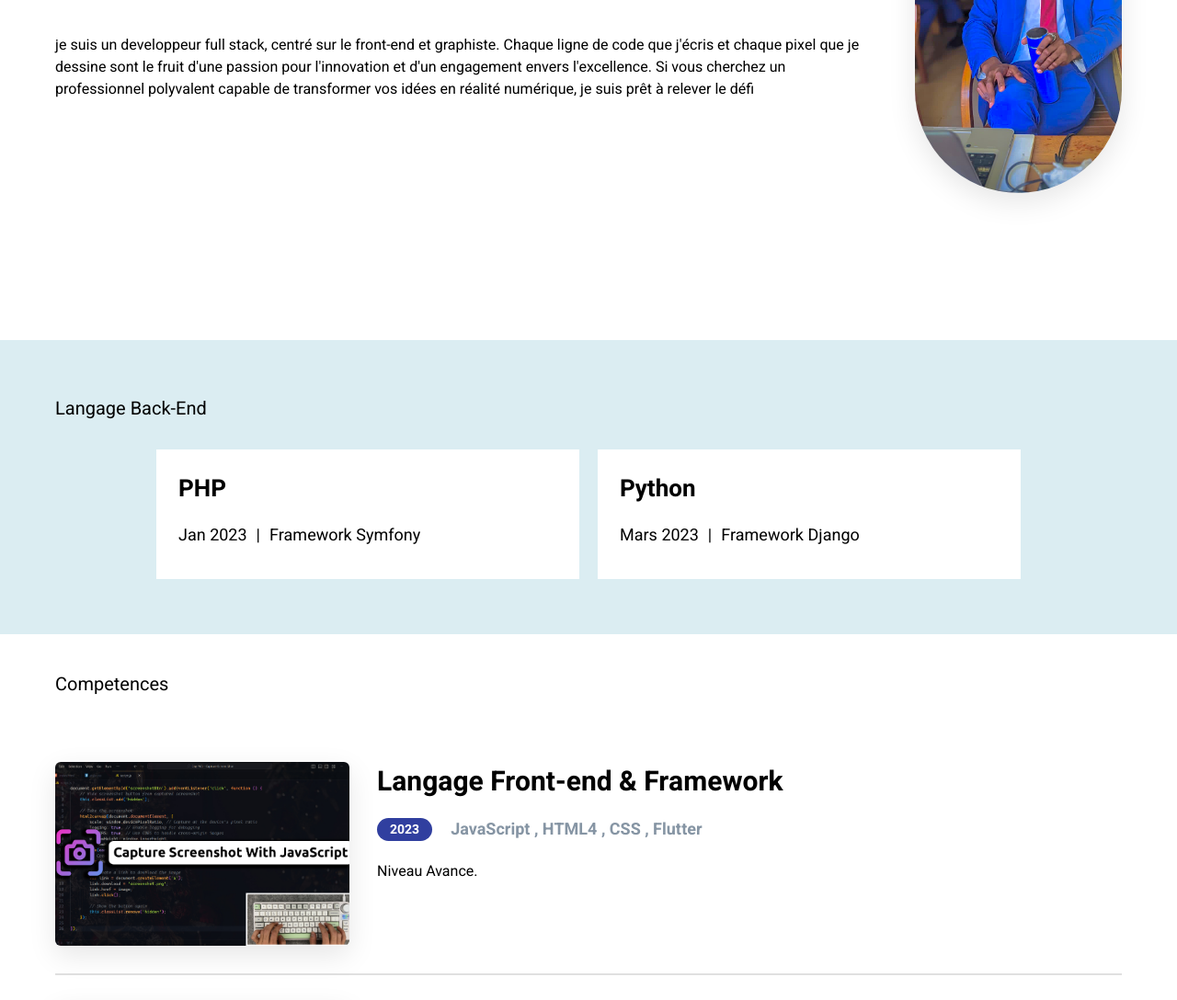
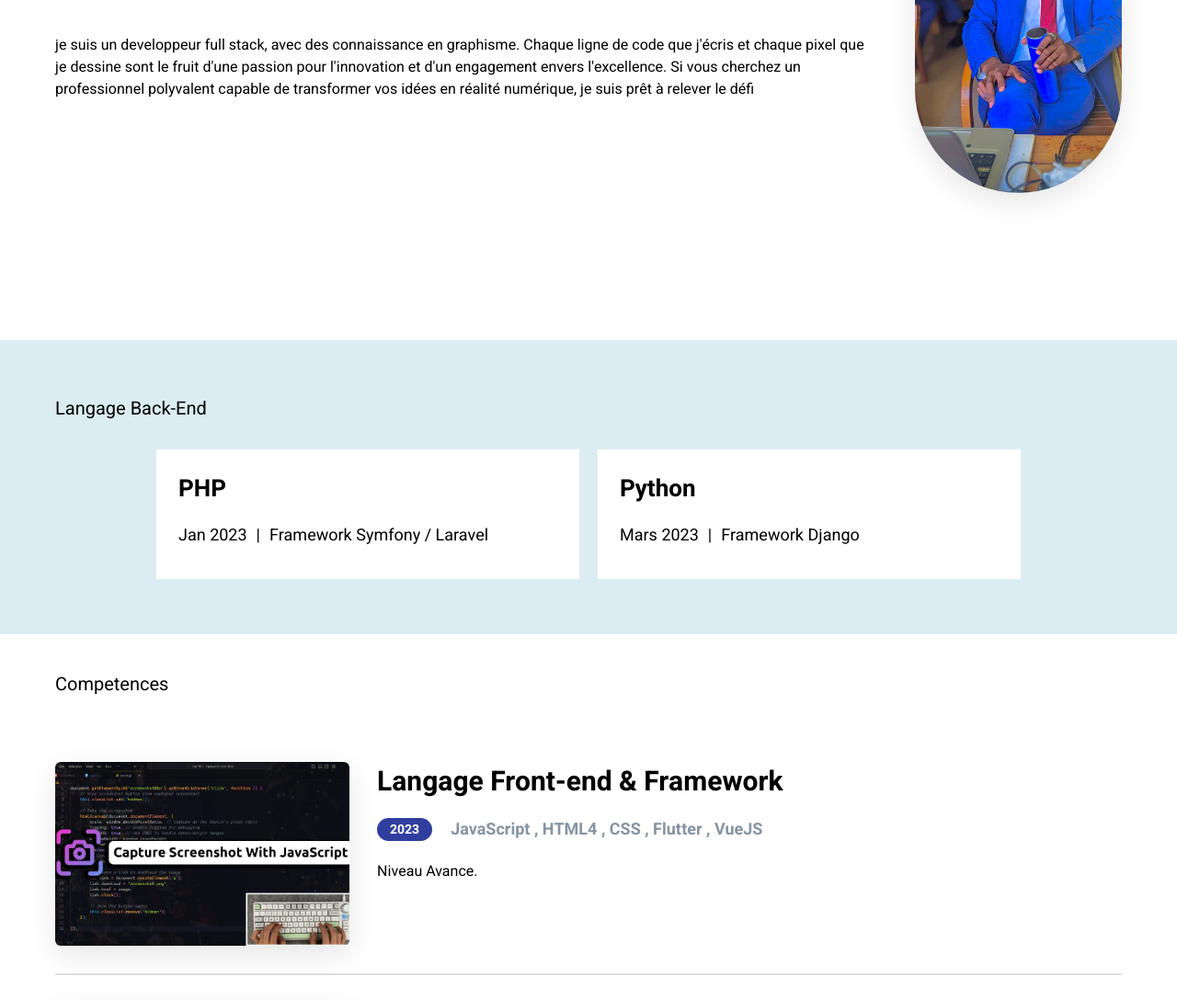
Before and after one commit to Geniland/folio, a plain HTML site: page index.html in a window 1280 px wide. Shown: the part 430-1518 px from the top of the page at 92% size. Drawn offline with nearby package versions, Linux system fonts and the light colour scheme.

Commit message:
Update index.html

```diff
--- a/index.html
+++ b/index.html
@@ -39,7 +39,7 @@
     <div class="main">
         <div class="info">
             <h1 id="namePlaceholder">Hello, Moi c'est HANTO Landry Web Developper & Designer</h1>
-            <p>je suis un developpeur full stack, centré sur le front-end et graphiste. Chaque ligne de code que
+            <p>je suis un developpeur full stack, avec des connaissance en graphisme. Chaque ligne de code que
                 j'écris et chaque pixel que je dessine sont le fruit d'une passion pour l'innovation et d'un engagement
                  envers l'excellence. Si vous cherchez un professionnel polyvalent capable de transformer
                 vos idées en réalité numérique, je suis prêt à relever le défi</p>
@@ -58,7 +58,7 @@
                 <div class="info">
                     <h5>Jan 2023</h5>
                     <h5>|</h5>
-                    <h5>Framework Symfony</h5>
+                    <h5>Framework Symfony / Laravel</h5>
                 </div>
 
             </div>
@@ -85,7 +85,7 @@
                 <h3>Langage Front-end & Framework</h3>
                 <div class="item-info">
                     <div class="year-badge">2023</div>
-                    <h4>JavaScript , HTML4 , CSS , Flutter</h4>
+                    <h4>JavaScript , HTML4 , CSS , Flutter , VueJS</h4>
                 </div>
                 <p>Niveau Avance.</p>
             </div>
```
